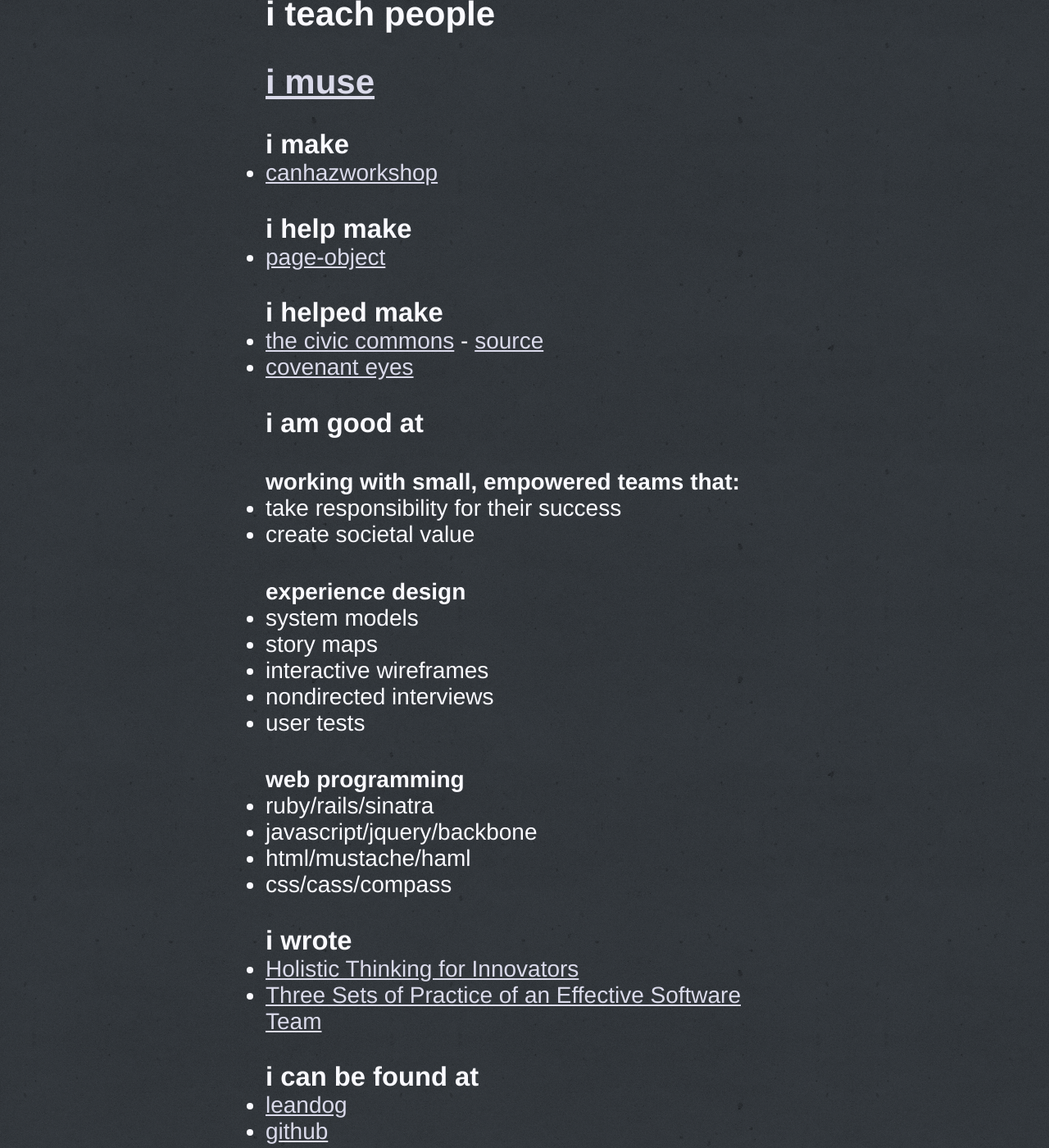
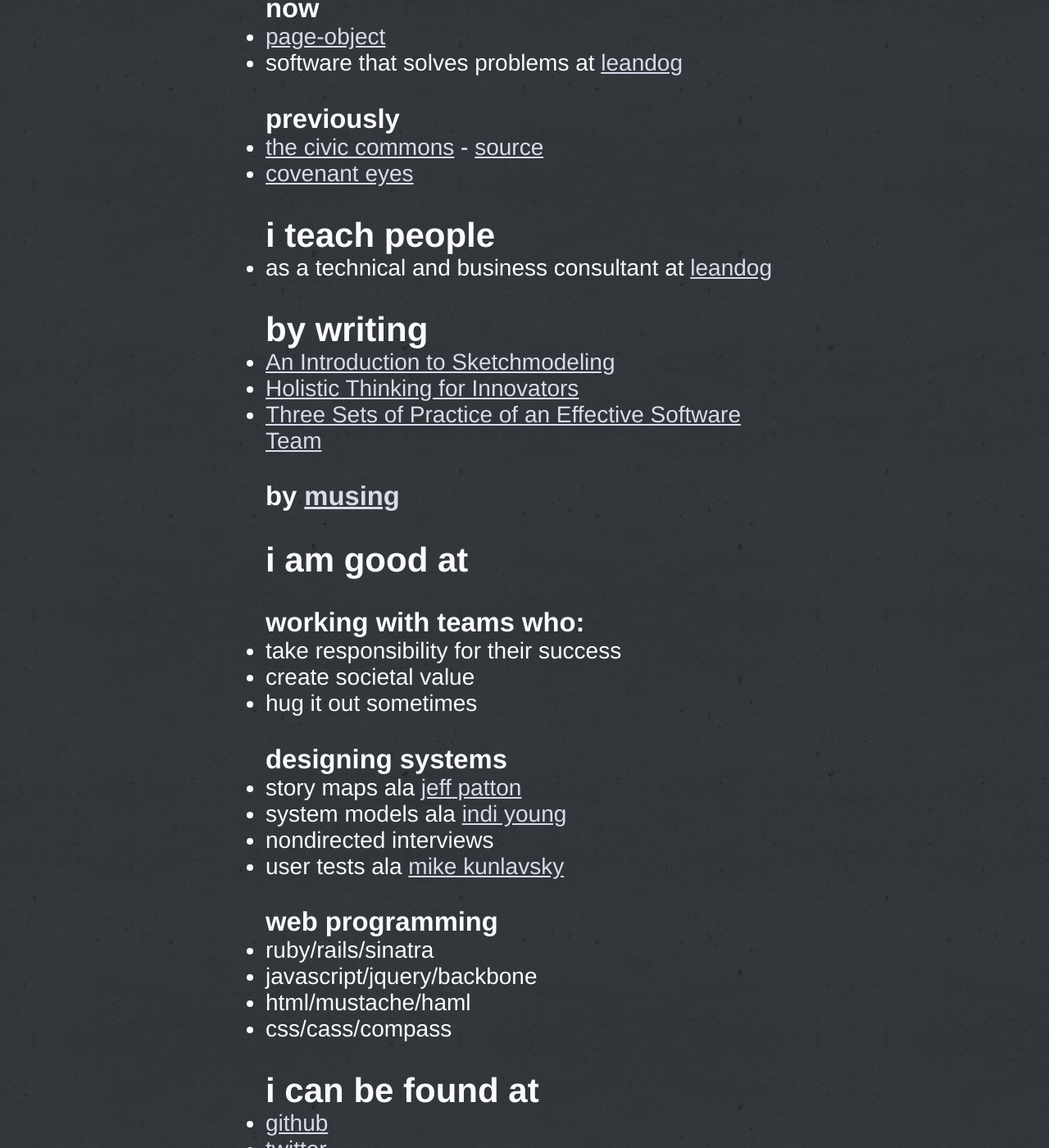
Before and after one commit to zspencer/www.zeespencer.com, a Jekyll site: the page built from index.markdown, in a window 1280 px wide and 1400 px high, scrolled down 292 px. Shown: the whole window at 82% size. Built offline with Jekyll 4.4.1, drawn with Linux system fonts in a browser that asks for light colours.

Commit message:
reformated home page

```diff
--- a/index.markdown
+++ b/index.markdown
@@ -5,45 +5,48 @@
 
 ## i make things
 
-## i teach people
+### now
+  * [page-object](https://github.com/cheezy/page-object)
+  * software that solves problems at [leandog](http://leandog.com)
 
-## [i muse](/musings/)
-
-### i make
-  * [canhazworkshop](http://canhazworkshop.com)
-
-### i help make
-  * [page-object](https://github.com/cheezy/page-object)
-
-### i helped make
+### previously
   * [the civic commons](http://theciviccommons.com) - [source](https://github.com/CivicCommons/CivicCommons)
   * [covenant eyes](http://www.covenanteyes.com)
 
-### i am good at
+## i teach people
+  * as a technical and business consultant at [leandog](http://leandog.com)
 
-#### working with small, empowered teams that:
+## by writing
+  * [An Introduction to Sketchmodeling](http://businessinnovationfactory.com/weblog/sketchmodeling-zee-spencer)
+  * [Holistic Thinking for Innovators](http://businessinnovationfactory.com/weblog/introduction-holistic-thinking-innovators)
+  * [Three Sets of Practice of an Effective Software Team](http://pillartechnology.com/blog/?p=205)
+
+### by [musing](/musings/)
+
+## i am good at
+
+### working with teams who:
   * take responsibility for their success
   * create societal value
+  * hug it out sometimes
 
-#### experience design
-  * system models
-  * story maps
-  * interactive wireframes
+### designing systems
+  * story maps ala
+    [jeff patton](http://www.agileproductdesign.com/blog/the_new_backlog.html)
+  * system models ala
+    [indi young](http://rosenfeldmedia.com/books/mental-models/)
   * nondirected interviews
-  * user tests
+  * user tests ala
+    [mike
+    kunlavsky](http://www.amazon.com/Observing-User-Experience-Practitioners-Research/dp/1558609237/ref=ntt_at_ep_dpt_1)
 
-#### web programming
+### web programming
   * ruby/rails/sinatra
   * javascript/jquery/backbone
   * html/mustache/haml
   * css/cass/compass
 
-### i wrote
-  * [Holistic Thinking for Innovators](http://businessinnovationfactory.com/weblog/introduction-holistic-thinking-innovators)
-  * [Three Sets of Practice of an Effective Software Team](http://pillartechnology.com/blog/?p=205)
 
-### i can be found at
-  * [leandog](http://leandog.com/who-we-are/team/sporting-dogs/zee-spencer-1/)
+## i can be found at
   * [github](http://github.com/zspencer)
   * [twitter](http://twitter.com/zspencer)
-  * [google plus](https://plus.google.com/u/1/107098760722539280474)
```
